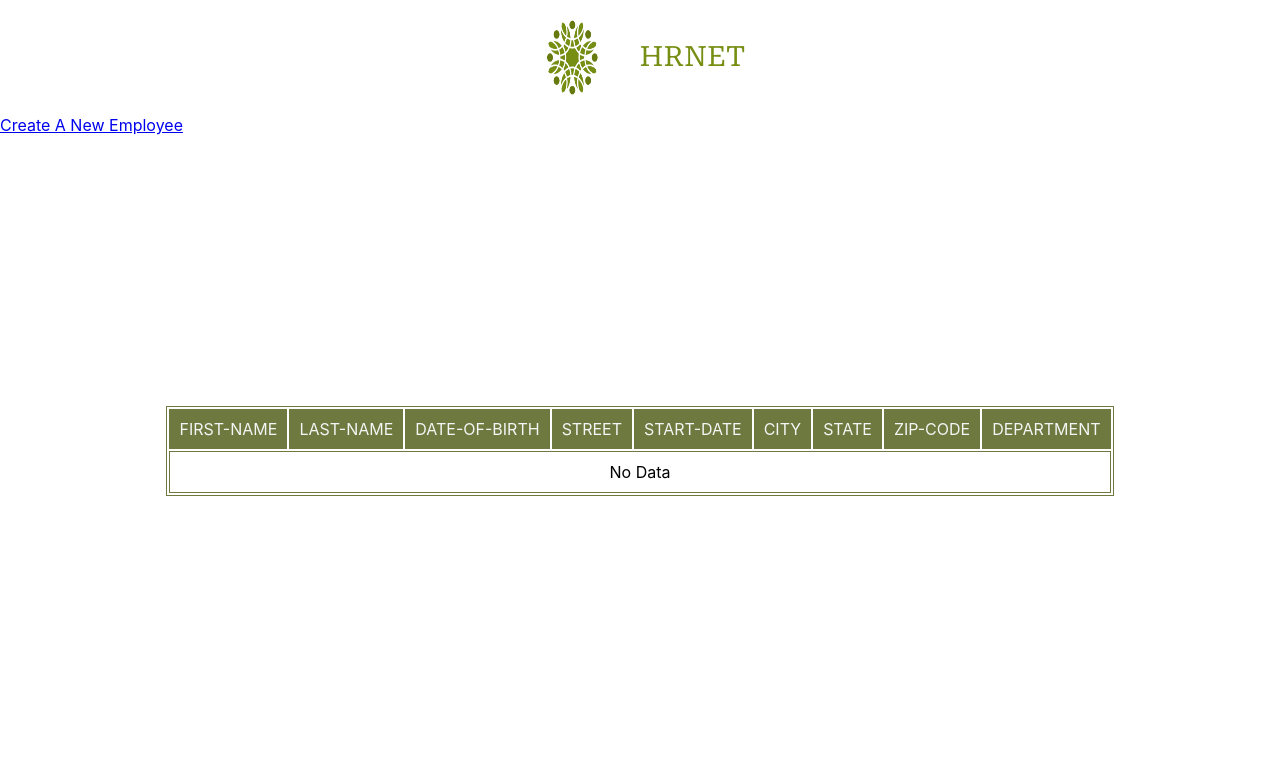
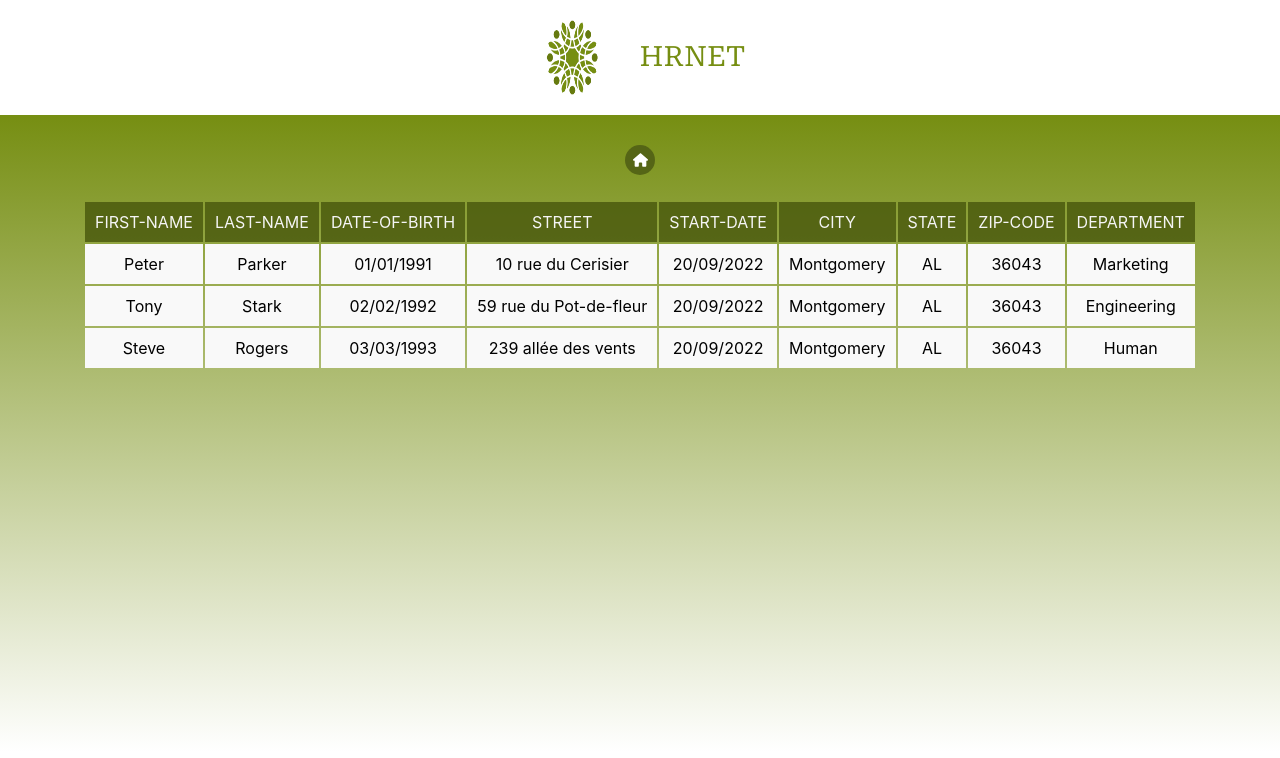
Before and after one commit to Alex-mant/P14_Mantione_Alexandre, a React (Create React App) app in the folder new-version/: page /employee-list in a window 1280 px wide. Shown: the top 758 px of the page. Built offline with nearby package versions, Linux system fonts and the light colour scheme; the HTML template or start-up script is replaced by a standard one.

Commit message:
feat(Nav):
NavLink designed and set style of employeeList page

```diff
--- a/new-version/src/components/Nav/Nav.jsx
+++ b/new-version/src/components/Nav/Nav.jsx
@@ -1,13 +1,11 @@
 import React from "react";
 import { Link } from "react-router-dom";
 
-const Nav = ({ pathname, text }) => {
+const Nav = ({ pathname, text, img }) => {
   return (
-    <>
-      <Link className="home_navLink" to={{ pathname: pathname }}>
-        {text}
-      </Link>
-    </>
+    <Link className="home_navLink" to={{ pathname: pathname }}>
+      {text && !img ? text : text && img ? <><span className="dNone">{text}</span><img width="15"  src={img} alt=""/></> : <></>}
+    </Link>
   );
 };
 
--- a/new-version/src/components/RCTable/RCTable.jsx
+++ b/new-version/src/components/RCTable/RCTable.jsx
@@ -6,24 +6,19 @@ import { mockedData } from "../../data/mocked/TableMockedData";
 import { rcTableCaseToUpperCase } from "../../utils/rcTableCaseToUpperCase";
 import { columns } from "../../data/rcTableColumns";
 
+
 const RCTable = () => {
-  const TableContainer = styled.div`
-    margin: 21.2% auto;
-    display: flex;
-    justify-content: center;
-    align-items: center;
-  `;
   useEffect(() => {
     rcTableCaseToUpperCase();
   }, []);
 
   const data = useSelector((state) => state.employee.List);
-  console.log(mockedData);
+  console.log(data);
 
   return (
-    <TableContainer>
-      <Table columns={columns} data={data} />
-    </TableContainer>
+    <div className="table-container">
+      <Table columns={columns} data={mockedData} />
+    </div>
   );
 };
 
--- a/new-version/src/index.scss
+++ b/new-version/src/index.scss
@@ -19,24 +19,86 @@ code {
   grid-template-areas: "label input";
 }
 
-#home {
+#home, #employeeList{
   background: linear-gradient(180deg, #768e12 0%, rgba(118, 142, 18, 0) 93.75%);
   width: 100%;
   height: 85vh;
-  a.home_navLink:hover {
-    text-shadow: 1.5px 1.5px 1.5px #fff;
+}
+
+.dNone{
+  display: none;
+}
+
+#employeeList{
+  .table-container{
+    display: flex;
+    justify-content: center;
   }
   a.home_navLink {
+    transition: .5s;
+    display: flex;
+    flex-direction: row-reverse;
+    overflow: hidden;
+    position: relative;
+    top: 30px;
+    display: flex;
+    justify-content: center;
+    background-color: #556516;
+    border-radius: 50%;
+    margin: 0 auto 55px auto;
+    width: 30px;
+    height: 30px;
+    text-decoration: none;
+    color: #fff;
+    &:hover{
+      justify-content: initial;
+      transition: .5s;
+      border-radius: 10px;
+      width: 80px;
+    }
+    &:hover > img{
+      transition: .5s;
+      margin: 5px
+    }
+    &:hover > span{
+      margin: 4px;
+      transition: .5s;
+      display: inline-block;
+    }
+  }
+}
+
+#home {
+  a.home_navLink {
+    padding: 0 7px;
+    display: flex;
+    justify-content: space-between;
+    transition: 1s;
+    width: 120px;
     position: absolute;
-    left: 66%;
+    left: 50%;
+    text-align: center;
+    line-height: 40px;
+    transform: translate(151%,-50%);
     top: 35%;
-    height: 40px;
-    background-color: #fff;
+    background: linear-gradient(90deg, #eeeeee  75%, #5a6c0f 75%);
     margin: 0 auto;
     cursor: pointer;
     color: #000;
-    font-size: 22px;
+    font-weight: 500;
+    font-size: 12px;
     text-decoration: none;
+    border-radius: 0 15px 15px 0;
+    img{
+      width:20px;
+    }
+    span{
+      display: block;
+    }
+    &:hover{
+      transition: 1s;
+      transform: translate(225%, -50%);
+    }
   }
   input,
   select {
@@ -48,7 +110,7 @@ code {
     height: 30px;
   }
   fieldSet {
-    border: 1px solid #072e22;
+    border: 1px solid #000;
   }
   .departmentOpt {
     text-align: center;
@@ -56,13 +118,13 @@ code {
   .Form {
     display: flex;
     flex-direction: column;
-    color: #072e22;
+    color: #000;
     position: absolute;
     top: 53%;
     left: 50%;
     transform: translate(-50%, -50%);
     box-sizing: border-box;
-    background: #fff;
+    background: #eeeeee;
     border: 1px solid #a6a6a6;
     border-radius: 32px;
     box-shadow: (0px 4px 33px rgba(0, 0, 0, 0.25));
@@ -81,7 +143,7 @@ code {
       font-size: 14px;
       font-weight: 600;
       letter-spacing: 2px;
-      border: 0px #072e22;
+      border: 0px #5a6c0f;
       background-color: #5a6c0f;
       margin: 25px auto;
       border-radius: 5px;
@@ -153,7 +215,7 @@ code {
 //rc-table
 
 table {
-  border: 1px solid #46550bc9;
+  // border: 1px solid #46550bc9;
   width: 100%;
   margin: 0 auto;
   table-layout: fixed;
@@ -166,7 +228,8 @@ td {
 }
 
 td {
-  border: 1px solid #46550bc9;
+  // border: 1px solid #46550bc9;
+  background-color: #f9f9f9;
   text-align: center;
 }
 
--- a/new-version/src/pages/EmployeeList.jsx
+++ b/new-version/src/pages/EmployeeList.jsx
@@ -1,11 +1,12 @@
 import React from "react";
 import Nav from "../components/Nav/Nav";
 import RCTable from "../components/RCTable/RCTable";
+import back from "../assets/return.svg";
 
 const EmployeeList = () => {
   return (
     <div id="employeeList">
-      <Nav pathname={"/home"} text={"Create A New Employee"} />
+      <Nav pathname={"/home"} img={back} text={"home"}/>
       <RCTable />
     </div>
   );
--- a/new-version/src/pages/Home.jsx
+++ b/new-version/src/pages/Home.jsx
@@ -5,6 +5,7 @@ import { useSelector } from "react-redux";
 import check from '../assets/check.svg'
 import failure from '../assets/failure.svg'
 import Nav from '../components/Nav/Nav';
+import user from '../assets/viewEmployee.svg'
 
 const Home = () => {
   const formTitle = "Create Employee";
@@ -12,7 +13,7 @@ const Home = () => {
 
   return (
     <div id="home">
-      <Nav pathname={"/employee-list"} text={"View Current Employees"}/>
+      <Nav pathname={"/employee-list"} img={user} text="View Employee"/>
       <FormToCreateEmployee title={formTitle} />
       <CustomModal id="Modal" success={isSuccess} icon={isSuccess ? check : failure}/>
     </div>
--- a/new-version/src/utils/modalPop.js
+++ b/new-version/src/utils/modalPop.js
@@ -4,7 +4,7 @@ export const modalPop = (message) => {
   const modal = document.querySelector("#Modal");
   const modalText = modal.querySelector('p');
   modalText.classList.add(message === "success" ? "success" : "failure");
-  modal.style.display = "flex";
+  modal.style.display = "block";
 
   if (message === "success") {
     modalText.innerText = msg.modal.success;
```
Also changed, not shown: new-version/src/assets/return.svg (added), new-version/src/assets/viewEmployee.svg (added).
